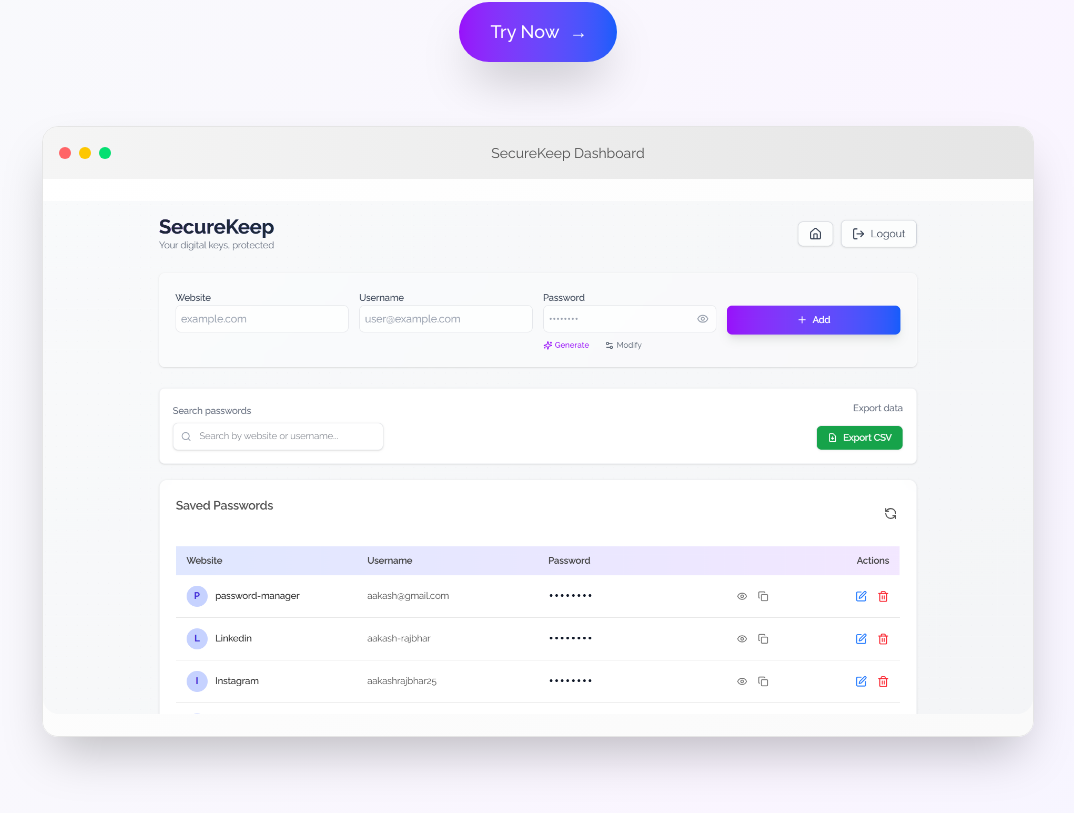
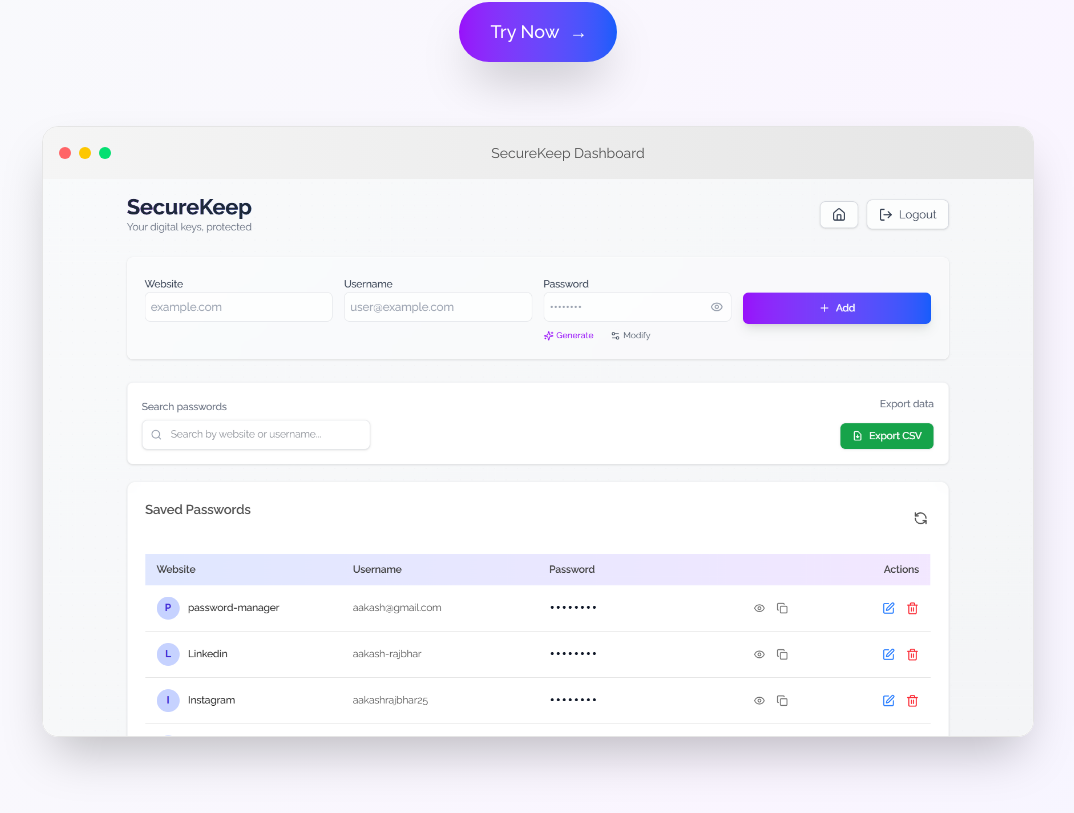
Before and after one commit to Aakash-Rajbhar/SecureKeep-Password-Manager, a Next.js app: page / in a window 1280 px wide. Shown: the part 335-1148 px from the top of the page, without its empty margins (102-1176 px from the left). Built offline with nearby package versions, Linux system fonts and the light colour scheme; no server answers.

Commit message:
updated readme file

```diff
--- a/components/Hero/Hero.tsx
+++ b/components/Hero/Hero.tsx
@@ -48,7 +48,7 @@ const Hero = ({ heroY, opacity }: HeroProps) => {
         >
           <motion.a
             href="/register"
-            className="bg-gradient-to-r from-purple-600 to-blue-600 hover:from-purple-700 hover:to-blue-700 text-white px-8 py-4 rounded-full text-lg font-medium shadow-2xl hover:shadow-purple-500/25 transition-all duration-300"
+            className="bg-gradient-to-r from-purple-600 to-blue-600 hover:from-purple-700 hover:to-blue-700 text-white px-6 sm:px-8 py-4 rounded-full text-lg font-medium shadow-2xl hover:shadow-purple-500/25 transition-all duration-300"
             whileHover={{ scale: 1.05, y: -3 }}
             whileTap={{ scale: 0.95 }}
           >
@@ -89,7 +89,7 @@ const Hero = ({ heroY, opacity }: HeroProps) => {
               alt="dashboard preview"
               width={1200}
               height={800}
-              className="rounded-b-2xl object-cover"
+              className="rounded-b-2xl aspect-[16/9] object-cover"
             />
           </div>
         </motion.div>
```
Also changed, not shown: 1 other file (tests, documents, lock files or other folders).
